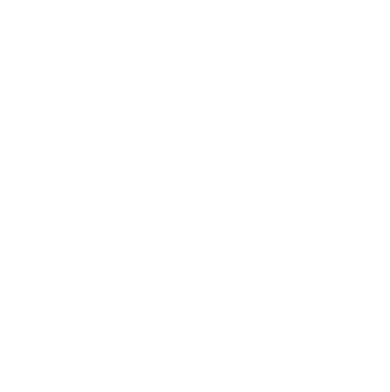
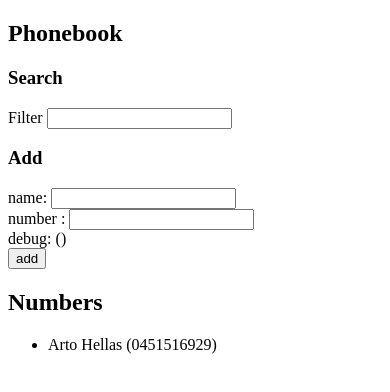
Before and after one commit to Deska1212/full-stack, a React (Vite) app in the folder introdemo/: page / in a window 390 px wide. Shown: the top 392 px of the page. Built offline with nearby package versions, Linux system fonts and the light colour scheme; data requests are answered from the project's data file.

Commit message:
Changed back to phonebook

```diff
--- a/introdemo/db.json
+++ b/introdemo/db.json
@@ -1,19 +1,24 @@
 {
-  "notes": [
+  "persons":[
     {
-      "id": "1",
-      "content": "HTML is easy",
-      "important": true
+      "name": "Arto Hellas",
+      "number": "040-123456",
+      "id": "1"
     },
     {
-      "id": "2",
-      "content": "Browser can execute only JavaScript",
-      "important": false
+      "name": "Ada Lovelace",
+      "number": "39-44-5323523",
+      "id": "2"
     },
     {
-      "id": "3",
-      "content": "GET and POST are the most important methods of HTTP protocol",
-      "important": true
+      "name": "Dan Abramov",
+      "number": "12-43-234345",
+      "id": "3"
+    },
+    {
+      "name": "Mary Poppendieck",
+      "number": "39-23-6423122",
+      "id": "4"
     }
   ]
 }
--- a/introdemo/src/App.jsx
+++ b/introdemo/src/App.jsx
@@ -1,22 +1,94 @@
-import { useState, useEffect } from 'react'
-import axios from 'axios'
+import { useState } from 'react'
+import Filter from './Components/Filter'
+import PersonList from './Components/PersonList'
+
+const App = () => {
+  const [persons, setPersons] = useState([
+    { name: 'Arto Hellas', number: '0451516929' }
+  ])
+  const [newName, setNewName] = useState('')
+  const [newNumber, setNewNumber] = useState('')
+  const [filter, setFilter] = useState('')
+
+  const handleFilterChange = (event) =>
+  {
+    const textToFilterBy = event.target.value
+    console.log(textToFilterBy)
+    setFilter(textToFilterBy)
+  }
 
 
-const App = ({}) => {
-  const [notes, setNotes] = useState([])
-  const [newNote, setNewNote] = useState('')
-  const [showAll, setShowAll] = useState(true)
 
-  useEffect(() => {
-    console.log('effect')
+  const addName = (event) => {
+    event.preventDefault()
+    if (newName === "") return
 
-    axios.get("http://localhost:3001/notes")
-    .then(response => {
-      console.log('promose fulfilled')
-      setNotes(response.data)
+    let exists = persons.some(p => p.name === newName);
+    if(exists)
+    {
+      alert(`${newName} already exists in the phonebook`)
+      setNewName("")
+      return
+    }
+
+
+    const newPerson = {
+      name: newName,
+      number: newNumber,
+    }
+
+    // This is some fuckery with React's state changes being batched
+    // Basically have to give it a function to update it and reference
+    // The updated variable if we are wanting to reference it straight away
+    setPersons(prev => {
+      const updated = prev.concat(newPerson)
+      console.log("Current Phonebook Array: ", updated)
+      return updated
     })
-  }, [])
-  console.log('render', notes.length, "notes")
+
+    console.log(`Added new person to phonebook with name: ${newName}, and number ${newNumber}`);
+
+    setNewName('')
+    setNewNumber('')
+  }
+
+  const handleNewNameChange = (event) =>
+  {
+    setNewName(event.target.value)
+  }
+
+  const handleNewNumberChange = (event) => {
+    setNewNumber(event.target.value)
+  }
+
+  const normalizedFilter = filter.trim().toLowerCase()
+  const personsToShow = normalizedFilter === '' ? persons : persons.filter(person => person.name.toLowerCase().includes(normalizedFilter))
+
+  return (
+    <div>
+      <h2>Phonebook</h2>
+      <h3>Search</h3>
+      <div>
+        <Filter value={filter} onChange={handleFilterChange} />
+      </div>
+
+      <h3>Add</h3>
+      <form>
+        <div>
+          name: <input value={newName} onChange={handleNewNameChange}/>
+        </div>
+        <div>
+          number : <input value={newNumber} onChange={handleNewNumberChange}/>
+        </div>
+        <div>debug: {`${newName} (${newNumber})`}</div>
+        <div>
+          <button type="submit" onClick={addName}>add</button>
+        </div>
+      </form>
+      <h2>Numbers</h2>
+        <PersonList persons={personsToShow}/>
+    </div>
+  )
 }
 
 export default App
```
